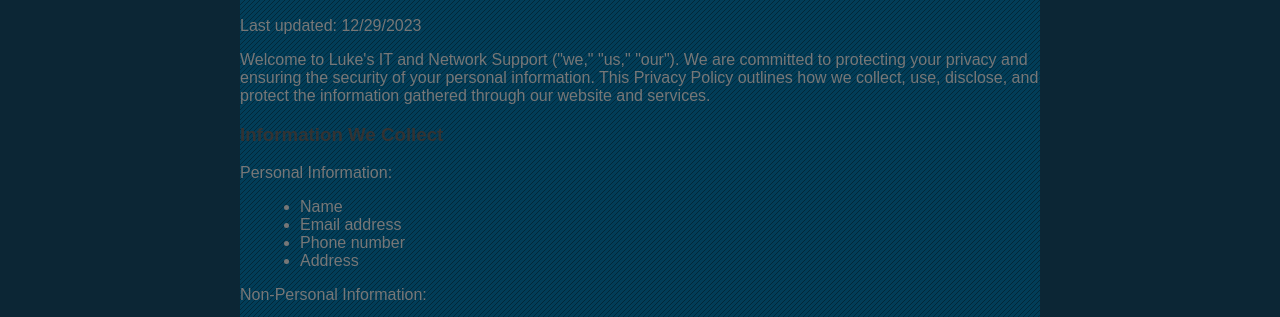
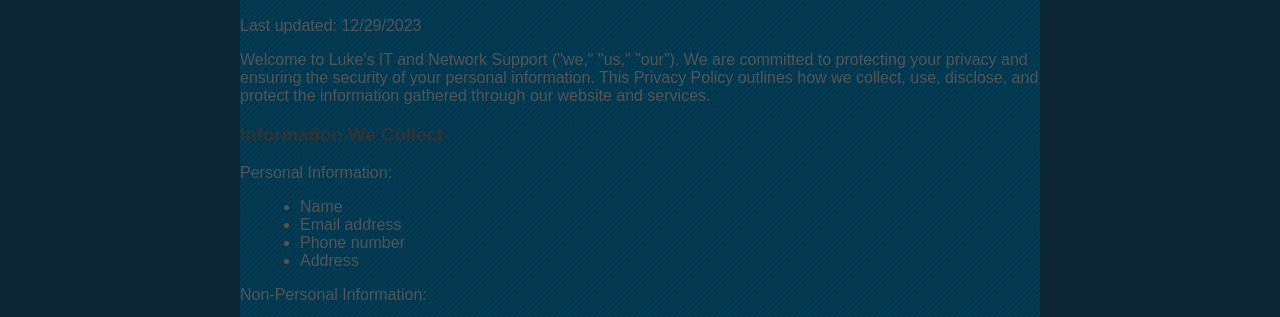
Before and after one commit to lukesitsupport/lukesitsupport.github.io, a website: page privacy-policy.html in a window 1280 px wide. Shown: the part 466-783 px from the top of the page. Drawn offline with Linux system fonts and the light colour scheme.

Commit message:
Update privacy-policy.html

```diff
--- a/privacy-policy.html
+++ b/privacy-policy.html
@@ -14,7 +14,7 @@
         .privacy-policy {
             max-width: 800px;
             margin: 0 auto;
-            color: #333;
+            color: #555; /* Updated text color to be brighter */
         }
 
         .privacy-policy h2,
@@ -23,13 +23,13 @@
         }
 
         .privacy-policy p {
-            color: #777; /* Updated text color to be brighter */
+            color: #555; /* Updated text color to be brighter */
         }
 
         .privacy-policy ul {
             list-style-type: disc;
             margin-left: 20px;
-            color: #777; /* Updated text color to be brighter */
+            color: #555; /* Updated text color to be brighter */
         }
 
         .privacy-policy a {
@@ -105,4 +105,8 @@
             <li><span>Phone</span><p>: (619)-888-2739</p></li>
         </ul>
         <span class="footnote">&copy; Copyright &copy; 2023. All rights reserved</span>
-    </
+    </div> -->
+
+</body>
+
+</html>
```
